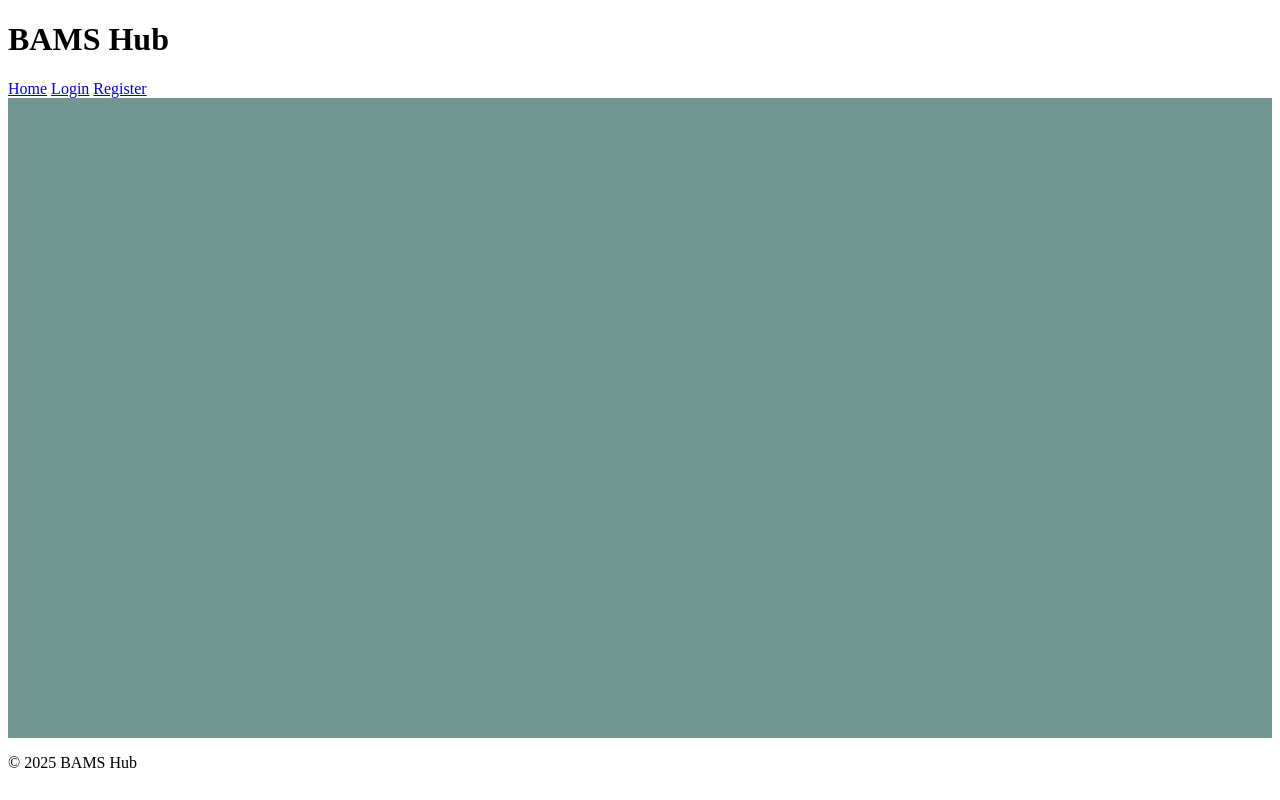
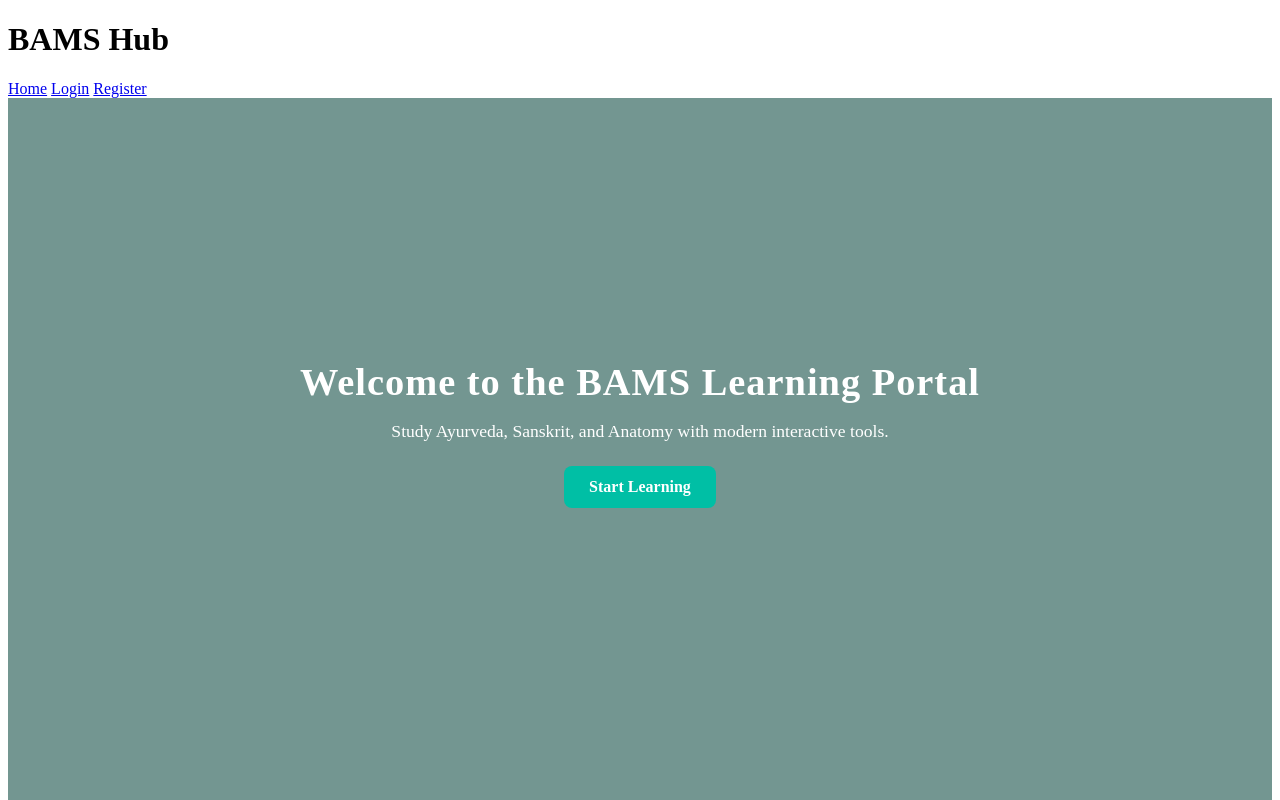
Before and after one commit to AyushBams/Bamshub, a plain HTML site: page index.html in a window 1280 px wide. Shown: the top 800 px of the page. Drawn offline with Linux system fonts and the light colour scheme; files that its build step writes are made by us from their sources.

Commit message:
Update index.html

```diff
--- a/index.html
+++ b/index.html
@@ -15,6 +15,13 @@
       <a href="register.html">Register</a>
     </nav>
   </header>
+<section class="intro">
+  <div class="banner-content">
+    <h2>Welcome to the BAMS Learning Portal</h2>
+    <p>Study Ayurveda, Sanskrit, and Anatomy with modern interactive tools.</p>
+    <a href="login.html" class="cta-button">Start Learning</a>
+  </div>
+</section>
 
   <main>
     <section class="intro">
```
